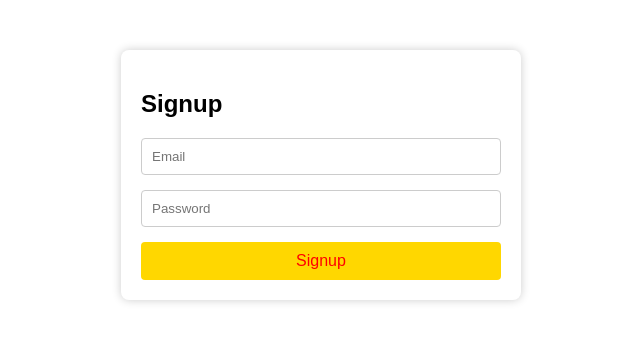
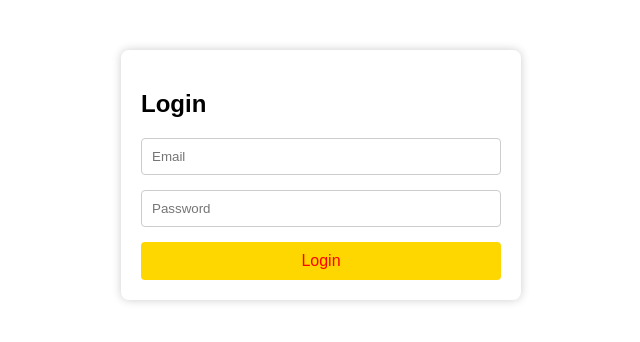
Before and after one commit to Kalali-Susmitha/Mobile-Friendly-Website, a plain HTML site: page login.html in a window 1280 px wide. Shown: the full height of the page, 319-959 px from the left. Drawn offline with Linux system fonts and the light colour scheme.

Commit message:
login.html

```diff
--- a/login.html
+++ b/login.html
@@ -7,11 +7,11 @@
 </head>
 <body class="login-signup">
    <div class="form-container">
-    <h2>Signup</h2>
-    <form onsubmit="event.preventDefault(); alert('Signup successful! Redirecting to home...'); window.location.href='index.html';">
+    <h2>Login</h2>
+    <form onsubmit="event.preventDefault(); alert('Login successful! Redirecting to home...'); window.location.href='index.html';">
       <input type="email" placeholder="Email" required>
       <input type="password" placeholder="Password" required>
-      <button type="submit">Signup</button>
+      <button type="submit">Login</button>
     </form>
   </div>
 </body>
```
